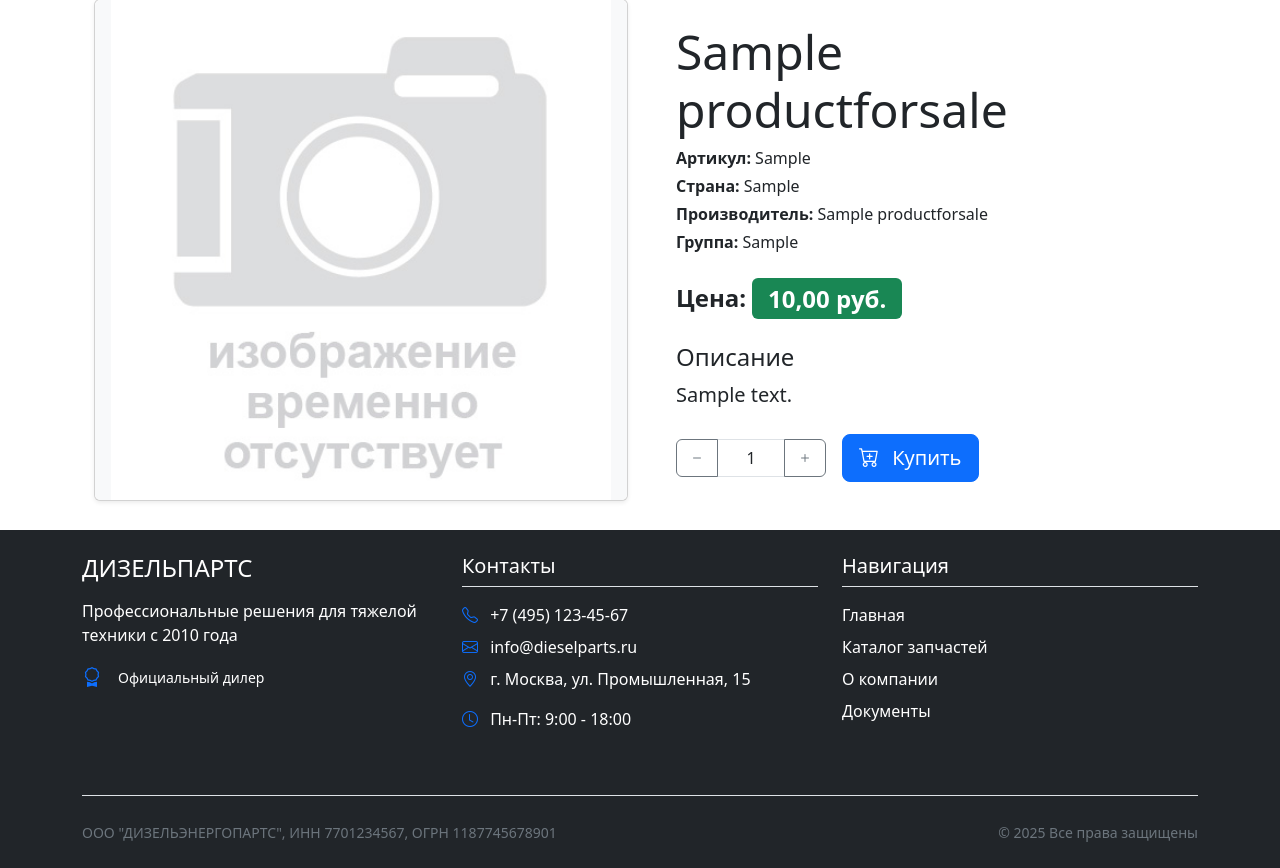
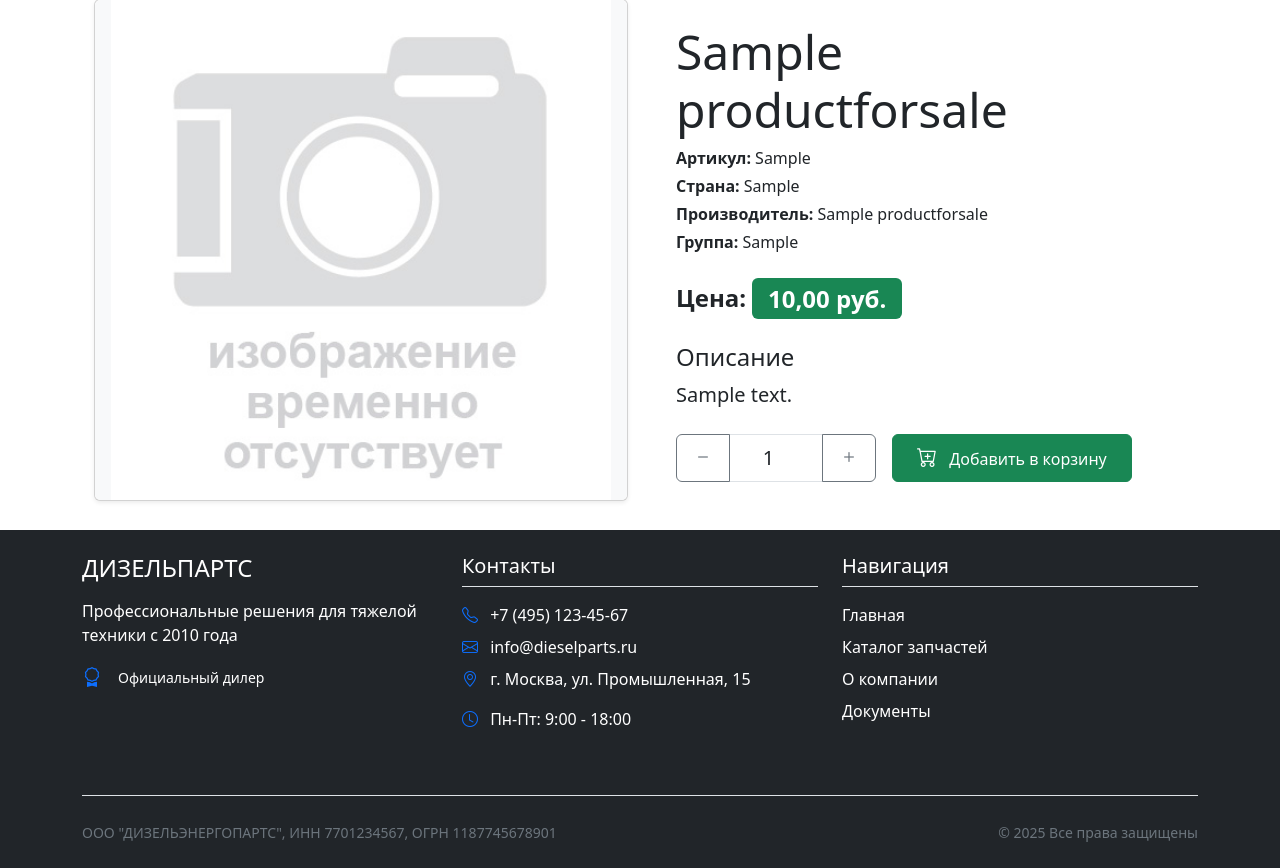
Before and after one commit to DyshaGusew/DiselParts, a Django app: page /catalog/product/1/ in a window 1280 px wide. Shown: the part 111-979 px from the top of the page. Run offline with Django 5.2, Linux system fonts and the light colour scheme; tables that the repository leaves empty hold one stand-in row (values such as "Sample post"); one stand-in notice (Sample message) is shown; data that the repository does not hold is empty; parts of the project's set-up code (start-up, migrations or seed data) failed here and were passed over.

Commit message:
Работа с корзиной

```diff
--- a/catalog/static/catalog/css/styles.css
+++ b/catalog/static/catalog/css/styles.css
@@ -131,3 +131,8 @@
    flex-direction: column;
    gap: 1rem;
 }
+
+.name-link {
+    text-decoration: none;
+    color: #000000;
+}
--- a/catalog/templates/catalog/detail.html
+++ b/catalog/templates/catalog/detail.html
@@ -2,6 +2,27 @@
 {% block title %}{{ object.name }}{% endblock %}
 {% block content %}
    <div class="container mt-5">
+      {% if messages %}
+         <div class="toast-container position-fixed top-0 end-0 p-3"
+              style="z-index: 1055">
+            {% for message in messages %}
+               <div class="toast align-items-center text-white {% if message.tags == 'success' %}bg-success{% else %}bg-danger{% endif %} border-0 fade-out-toast"
+                    role="alert"
+                    aria-live="assertive"
+                    aria-atomic="true"
+                    data-bs-autohide="true"
+                    data-bs-delay="3000">
+                  <div class="d-flex">
+                     <div class="toast-body">{{ message }}</div>
+                     <button type="button"
+                             class="btn-close btn-close-white me-2 m-auto"
+                             data-bs-dismiss="toast"
+                             aria-label="Close"></button>
+                  </div>
+               </div>
+            {% endfor %}
+         </div>
+      {% endif %}
       <div class="row">
          <!-- Изображение товара -->
          <div class="col-lg-6">
@@ -79,25 +100,33 @@
                {% endif %}
                <!-- Блок управления количеством и добавлением в корзину -->
                <div class="d-flex align-items-center gap-3 mt-4">
-                  <div class="input-group" style="width: 150px;">
-                     <button class="btn btn-outline-secondary minus-btn" type="button">
-                        <i class="bi bi-dash"></i>
-                     </button>
-                     <input type="text" class="form-control text-center quantity-input" value="1">
-                     <button class="btn btn-outline-secondary plus-btn" type="button">
-                        <i class="bi bi-plus"></i>
-                     </button>
-                  </div>
-                  <form method="post"
-                        action="{% url 'order:update_quantity' object.id %}"
-                        class="d-inline">
+                  <form action="{% url 'order:update-quantity-product' product.id %}"
+                        method="post"
+                        class="add-to-cart-form d-flex align-items-center gap-3">
                      {% csrf_token %}
-                     <button class="btn btn-primary btn-lg flex-grow-1"
-                             id="buy-button"
-                             type="submit"
-                             name="action"
-                             value="update">
-                        <i class="bi bi-cart-plus me-2"></i> Купить
+                     <input type="hidden" name="action" value="add">
+                     <input type="hidden"
+                            name="current_params"
+                            value="{{ request.GET.urlencode }}">
+                     <!-- Блок с кнопками +/- -->
+                     <div class="input-group" style="width: 200px;">
+                        <button type="button" class="btn btn-outline-secondary minus-btn px-3 py-2">
+                           <i class="bi bi-dash fs-5"></i>
+                        </button>
+                        <input type="number"
+                               name="quantity"
+                               class="form-control text-center quantity-input fs-5"
+                               value="1"
+                               min="1"
+                               style="height: auto">
+                        <button type="button" class="btn btn-outline-secondary plus-btn px-3 py-2">
+                           <i class="bi bi-plus fs-5"></i>
+                        </button>
+                     </div>
+                     <!-- Основная кнопка добавления -->
+                     <button type="submit" class="btn btn-success py-2 px-4">
+                        <i class="bi bi-cart-plus fs-5 me-2"></i>
+                        Добавить в корзину
                      </button>
                   </form>
                </div>
@@ -106,19 +135,6 @@
       </div>
    </div>
    {% block extra_js %}
-      <script>
-         // Обработчики для кнопок +/-
-         document.querySelector('.plus-btn').addEventListener('click', function() {
-            const input = document.querySelector('.quantity-input');
-            input.value = parseInt(input.value) + 1;
-         });
-
-         document.querySelector('.minus-btn').addEventListener('click', function() {
-            const input = document.querySelector('.quantity-input');
-            if (parseInt(input.value) > 1) {
-               input.value = parseInt(input.value) - 1;
-            }
-         });
-      </script>
+      <script src="{% static 'catalog/js/script.js' %}"></script>
    {% endblock %}
 {% endblock %}
--- a/catalog/templates/catalog/list.html
+++ b/catalog/templates/catalog/list.html
@@ -129,6 +129,7 @@
             <div class="col">
                <div class="card h-100 shadow-sm">
                   <!-- Изображение товара -->
+                  <a href="{% url 'catalog:product-detail' product.pk %}">
                      <div style="height: 200px; overflow: hidden; background: #f8f9fa;">
                         {% if product.get_medium_image_url %}
                            <img src="{{ product.get_medium_image_url }}?v={{ product.updated_at.timestamp }}"
@@ -143,9 +144,13 @@
                                        background:#ffffff">
                         {% endif %}
                      </div>
+                  </a>
                   <!-- Информация о товаре -->
                   <div class="card-body d-flex flex-column">
+                     <a class="name-link"
+                        href="{% url 'catalog:product-detail' product.pk %}">
                         <h5 class="card-title text-truncate">{{ product.name }}</h5>
+                     </a>
                      <div class="small text-muted mb-2">
                         <p class="mb-1">
                            <strong>Арт.:</strong> {{ product.article }}
--- a/order/urls.py
+++ b/order/urls.py
@@ -18,5 +18,10 @@ urlpatterns = [
         views.update_quantity_from_list,
         name='update-quantity-list',
     ),
+    path(
+        'update-quantity-product/<int:item_id>/',
+        views.update_quantity_from_product,
+        name='update-quantity-product',
+    ),
     path('missing_cart', views.MissingCartView.as_view(), name='missing-cart'),
 ]
```
Also changed, not shown: order/views.py (+34 -0 lines). Lines whose indentation alone changed are shown as unchanged.
